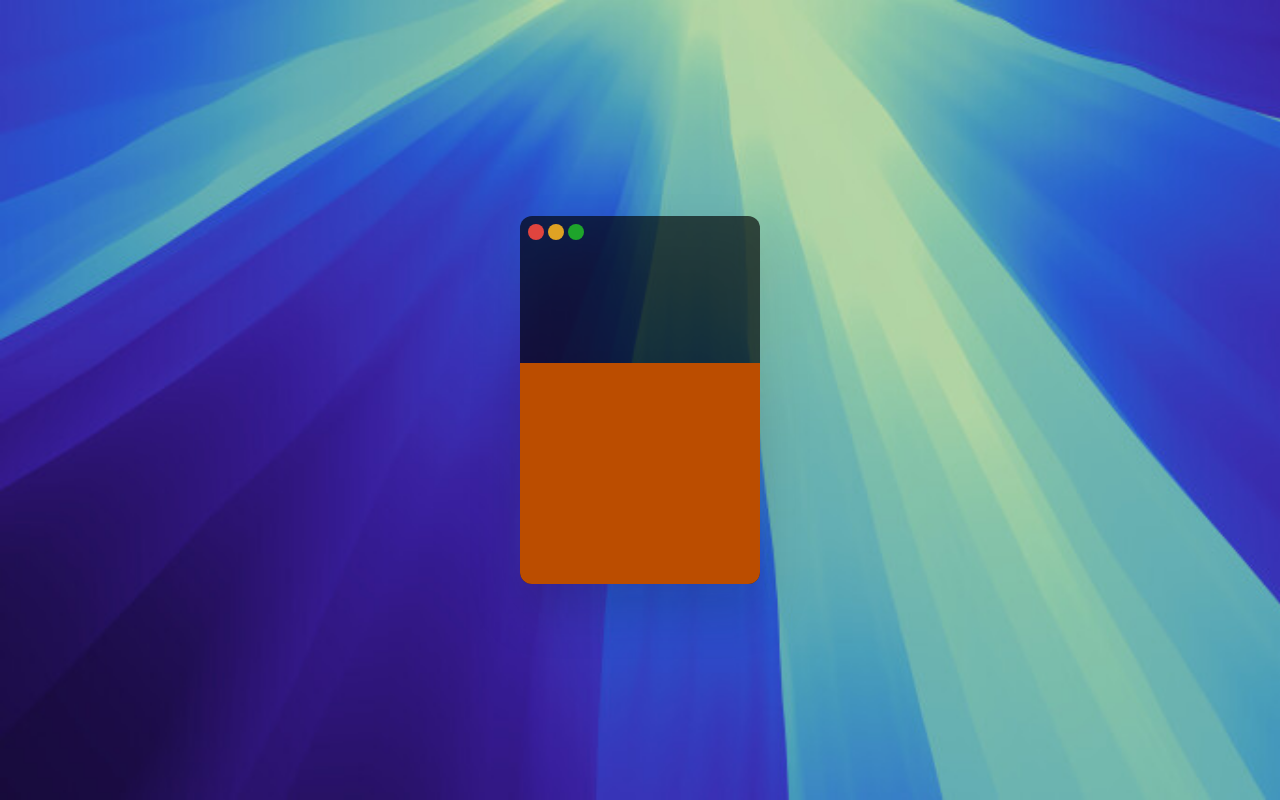
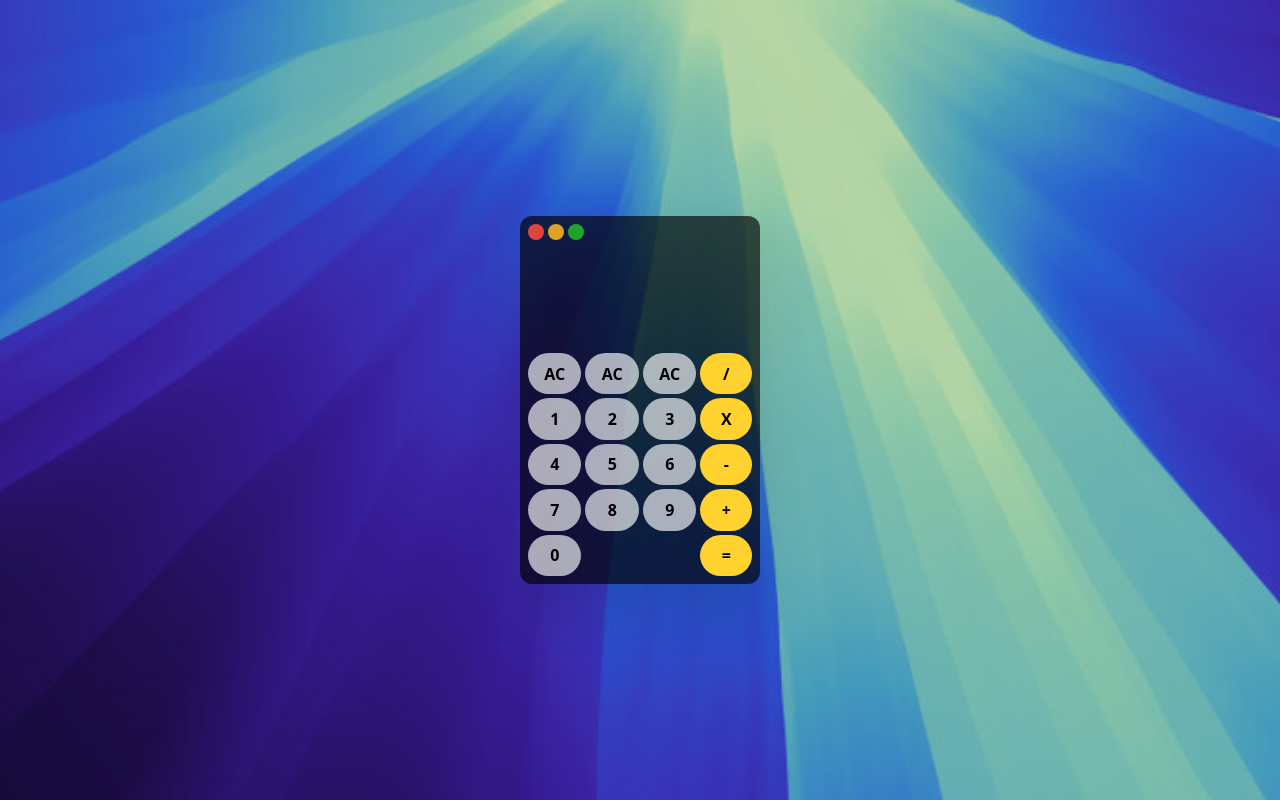
Before and after one commit to ojpbraga/calculator-challenge, a React (Vite) app: page / in a window 1280 px wide. Built offline with nearby package versions, Linux system fonts and the light colour scheme.

Commit message:
feat: Keyboard

```diff
--- a/src/components/Calculator.jsx
+++ b/src/components/Calculator.jsx
@@ -1,4 +1,4 @@
-import React from 'react'
+import React, { useEffect, useState } from 'react'
 import Header from './Header';
 import Keyboard from './Keyboard';
 
--- a/src/components/Keyboard.jsx
+++ b/src/components/Keyboard.jsx
@@ -1,8 +1,29 @@
 import React from 'react'
 
 function Keyboard() {
+    const buttons_left = ['AC','AC','AC','1', '2', '3', '4', '5', '6', '7', '8', '9', '0']
+    const button_right = ['/','X', '-', '+', '=']
+
+
   return (
-    <div className='bg-amber-700 w-full h-[60%]'>
+    <div className='w-full h-[65%] flex gap-1 p-2'>
+
+        <div className='grid grid-cols-3 gap-1 flex-1 items-center'>
+            {
+                buttons_left.map(button => (
+                    <div className='grid place-items-center w-full h-full bg-white/65 rounded-full font-semibold cursor-pointer'>{button}</div>
+                ))
+            }
+        </div>
+
+        <div className='h-full w-[23%] grid items-center gap-1'>
+            {
+                button_right.map(button => (
+                    <div className='grid place-items-center w-full h-full  rounded-full font-bold bg-amber-300 cursor-pointer'>{button}</div>
+                ))
+            }
+
+        </div>
 
     </div>
   )
```
